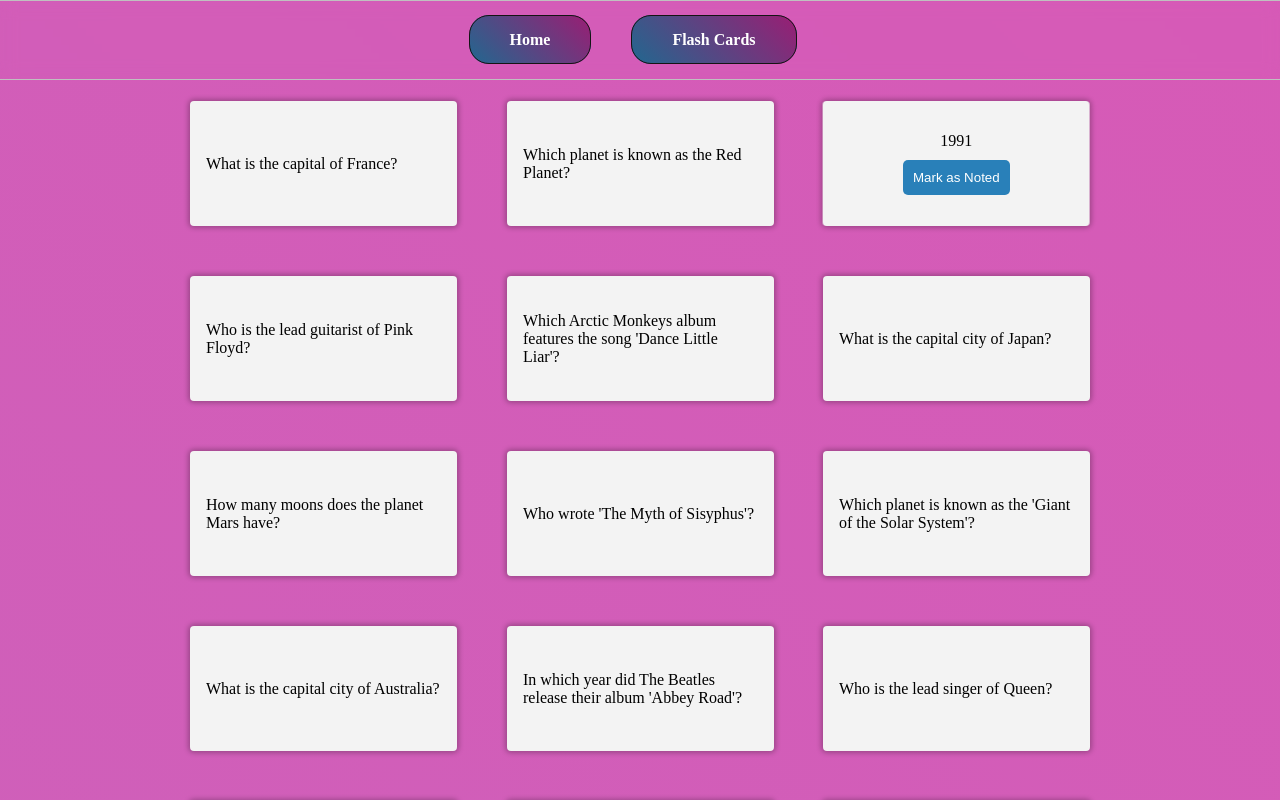
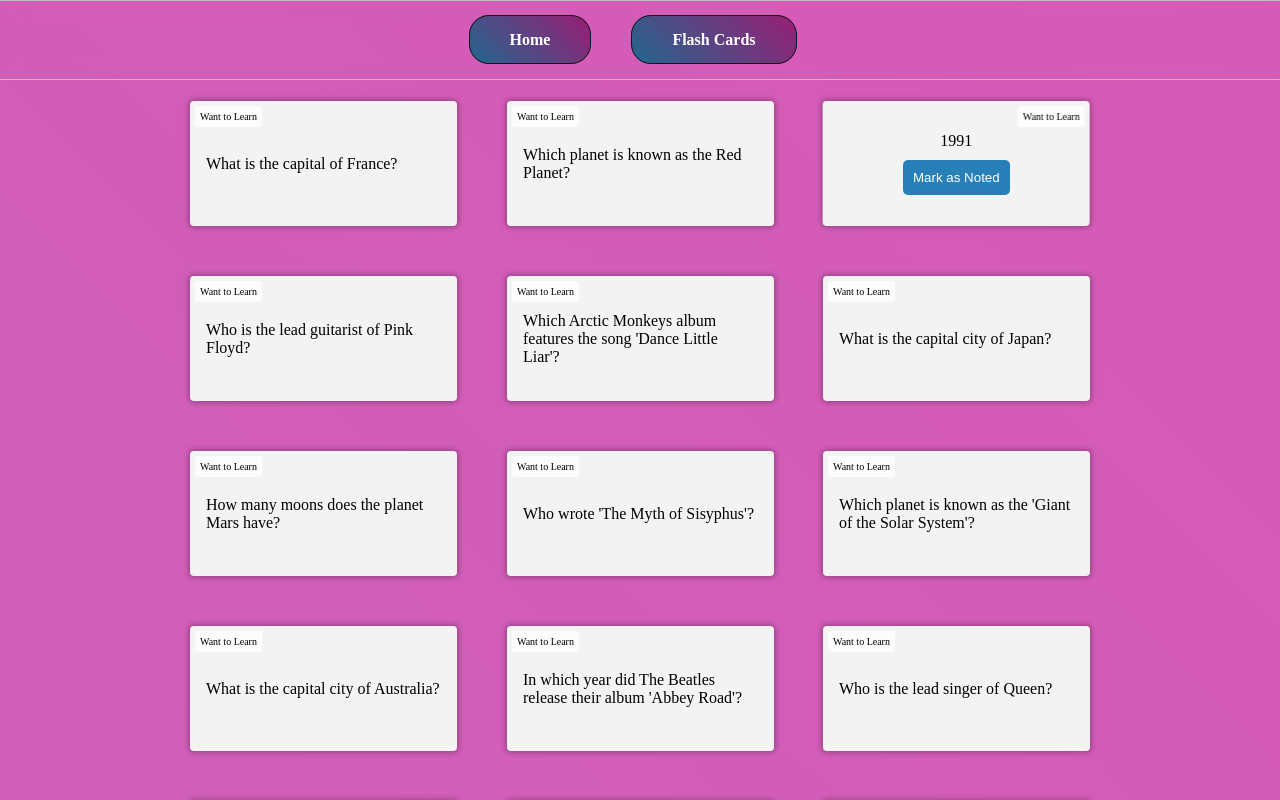
Before and after one commit to raufrasulzada/flashcards, a React (Create React App) app: page /flashcardspage in a window 1280 px wide. Both pictures are taken after a click on the element 956 px from the left and 163 px from the top of the page. Shown: the top 800 px of the page. Built offline with nearby package versions, Linux system fonts and the light colour scheme.

Commit message:
add update functionality

```diff
--- a/src/App.jsx
+++ b/src/App.jsx
@@ -11,6 +11,19 @@ function App() {
 
   const handleDelete = (id) => {
     const updatedFlashCards = flashCards.filter((card) => card.id !== id);
+    setFlashCards(updatedFlashCards);
+  };
+
+  const handleEdit = (id, editedFront, editedBack) => {
+    const updatedFlashCards = flashCards.map((card) =>
+      card.id === id
+        ? {
+            ...card,
+            front: editedFront,
+            back: editedBack,
+          }
+        : card
+    );
     setFlashCards(updatedFlashCards);
   };
 
@@ -59,6 +72,7 @@ function App() {
                 <FlashCardsList
                   flashCards={flashCards}
                   onDelete={handleDelete}
+                  onEdit={handleEdit}
                 />
               </div>
             }
@@ -68,4 +82,5 @@ function App() {
     </Router>
   );
 }
+
 export default App;
--- a/src/FlashCards.jsx
+++ b/src/FlashCards.jsx
@@ -4,19 +4,22 @@ export default function FlashCards({ flashCard, onDelete, onEdit }) {
   const [turn, setTurn] = useState(false);
   const [height, setHeight] = useState("initial");
   const [status, setStatus] = useState(flashCard.status || "Want to Learn");
+  const [editMode, setEditMode] = useState(false);
+  const [editedFront, setEditedFront] = useState(flashCard.front);
+  const [editedBack, setEditedBack] = useState(flashCard.back);
+  const [markedAsLearned, setMarkedAsLearned] = useState(
+    flashCard.status === "Learned"
+  );
+  const [buttonText, setButtonText] = useState(
+    markedAsLearned ? "Mark as Learned" : "Mark as Noted"
+  );
 
   const frontEl = useRef();
   const backEl = useRef();
 
-  useEffect(() => {
-    console.log(`Status of card ${flashCard.id} changed to: ${status}`);
-  }, [status]);
-
   const handleClick = () => {
+    if (!editMode) {
       setTurn(!turn);
-
-    if (status !== "Learned") {
-      setStatus("Learned");
     }
   };
 
@@ -33,13 +36,38 @@ export default function FlashCards({ flashCard, onDelete, onEdit }) {
     onDelete(flashCard.id);
   };
 
-  function setMaxHeight() {
+  const handleEditClick = (e) => {
+    e.stopPropagation();
+    setEditMode(true);
+  };
+
+  const handleUpdateClick = (e) => {
+    e.stopPropagation();
+    setEditMode(false);
+    setTurn(!turn);
+    onEdit(flashCard.id, editedFront, editedBack);
+  };
+
+  const handleMarkAsNoted = (e) => {
+    e.stopPropagation();
+    if (!markedAsLearned && status === "Want to Learn") {
+      setStatus("Noted");
+      setButtonText("Mark as Learned");
+      setMarkedAsLearned(true);
+    } else if (status === "Noted") {
+      setStatus("Learned");
+    }
+  };
+
+  const setMaxHeight = () => {
+    if (frontEl.current && backEl.current) {
       const heightFront = frontEl.current.getBoundingClientRect().height;
       const heightBack = backEl.current.getBoundingClientRect().height;
       setHeight(Math.max(heightFront, heightBack, 125));
     }
+  };
 
-  useEffect(setMaxHeight, [flashCard.front, flashCard.back]);
+  useEffect(setMaxHeight, [editedFront, editedBack]);
   useEffect(() => {
     window.addEventListener("resize", setMaxHeight);
     return () => window.removeEventListener("resize", setMaxHeight);
@@ -48,41 +76,53 @@ export default function FlashCards({ flashCard, onDelete, onEdit }) {
   return (
     <div
       key={flashCard.id}
-      className={`card ${turn ? "turn" : ""}`}
+      className={`card ${turn ? "turn" : ""} ${editMode ? "edit-mode" : ""}`}
       style={{ height: height }}
       onClick={handleClick}
       onMouseEnter={handleMouseEnter}
       onMouseLeave={handleMouseLeave}
     >
+      {editMode ? (
+        <>
+          <input
+            type="text"
+            value={editedFront}
+            onChange={(e) => setEditedFront(e.target.value)}
+            onClick={(e) => e.stopPropagation()}
+          />
+          <input
+            type="text"
+            value={editedBack}
+            onChange={(e) => setEditedBack(e.target.value)}
+            onClick={(e) => e.stopPropagation()}
+          />
+          <button onClick={handleUpdateClick}>Update</button>
+        </>
+      ) : (
+        <>
           <div className="front" ref={frontEl}>
-        {flashCard.front}
+            {editedFront}
           </div>
           <div className="back" ref={backEl}>
-        <div className="answer">{flashCard.back}</div>
+            <div className={`answer ${turn ? "flipped" : ""}`}>
+              {editedBack}
+            </div>
             {turn && (
-          <button
-            className="noted-button"
-            onClick={(e) => {
-              e.stopPropagation();
-              setStatus("Noted");
-            }}
-          >
-            Mark as Noted
+              <button className="noted-button" onClick={handleMarkAsNoted}>
+                {buttonText}
               </button>
             )}
           </div>
           {height === "auto" && (
             <div className="card-actions">
               <button onClick={handleDeleteClick}>Delete</button>
-          <button
-            onClick={(e) => {
-              e.stopPropagation();
-              onEdit(flashCard.id);
-            }}
-          >
-            Edit
-          </button>
+              <button onClick={handleEditClick}>Edit</button>
             </div>
+          )}
+          <div className={`status-corner ${turn ? "flipped" : ""}`}>
+            {status}
+          </div>
+        </>
       )}
     </div>
   );
--- a/src/style/App.css
+++ b/src/style/App.css
@@ -128,6 +128,50 @@ nav {
   background: linear-gradient(225deg, #991e74, #22678f);
 }
 
+.card.edit-mode {
+  display: flex;
+  flex-direction: column;
+  align-items: center;
+}
+
+.card.edit-mode input {
+  margin-top: 10px;
+  padding: 8px;
+  width: 80%;
+  border: 1px solid #ccc;
+  border-radius: 4px;
+}
+
+.card.edit-mode button {
+  margin-top: 5px;
+  padding: 8px;
+  background-color: #2980b9;
+  color: #fff;
+  border: none;
+  border-radius: 5px;
+  cursor: pointer;
+  transition: background-color 0.3s ease;
+}
+
+.card.edit-mode button:hover {
+  background-color: #1c567b;
+}
+
+.status-corner {
+  position: absolute;
+  top: 5px;
+  left: 5px;
+  background-color: rgba(255, 255, 255, 0.8);
+  padding: 5px;
+  font-size: 10px;
+  border-radius: 3px;
+  transform-style: preserve-3d;
+}
+
+.status-corner.flipped {
+  transform: rotateY(180deg);
+}
+
 nav ul li:hover {
   transform: scale(1.15);
 }
```
Lines whose indentation alone changed are shown as unchanged.
